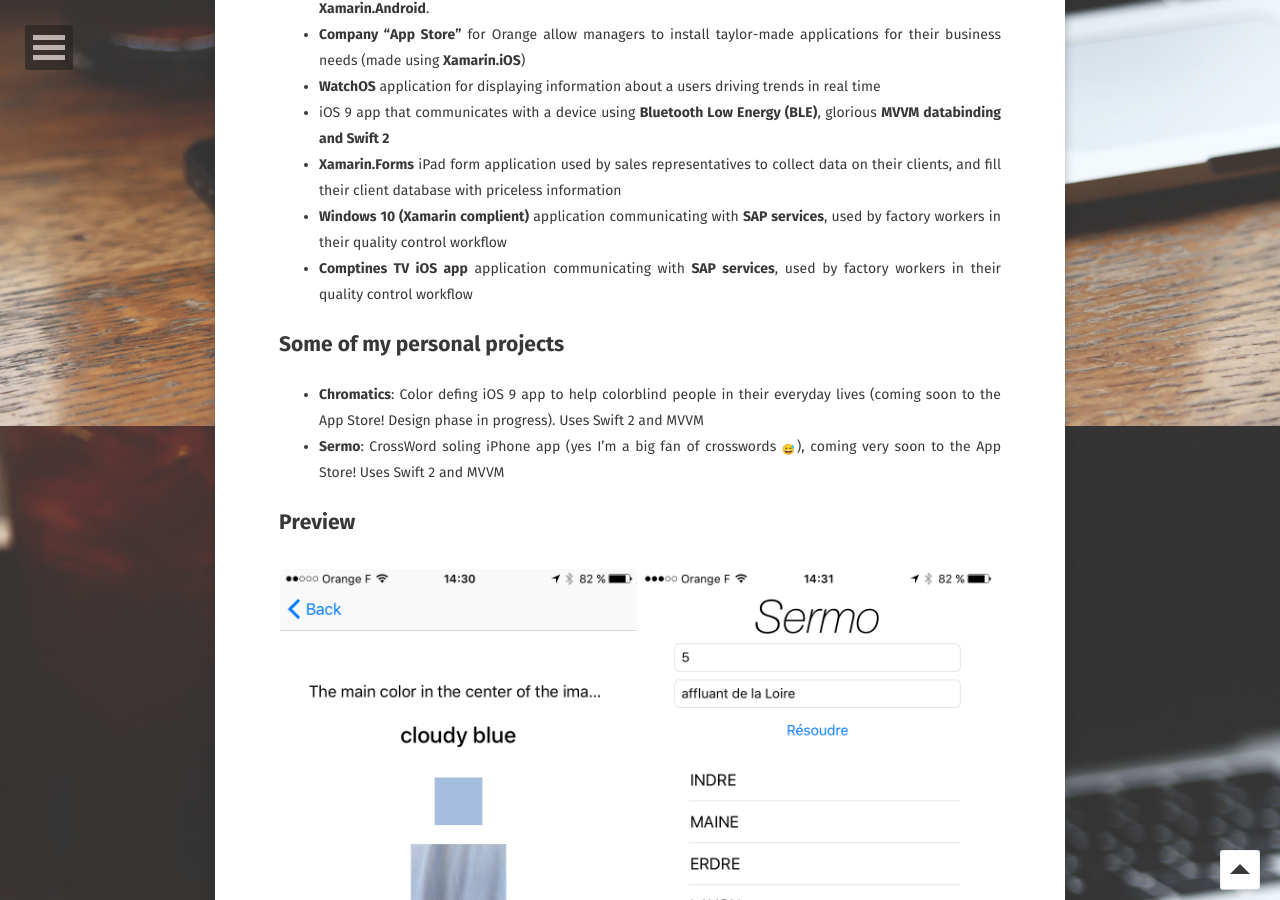
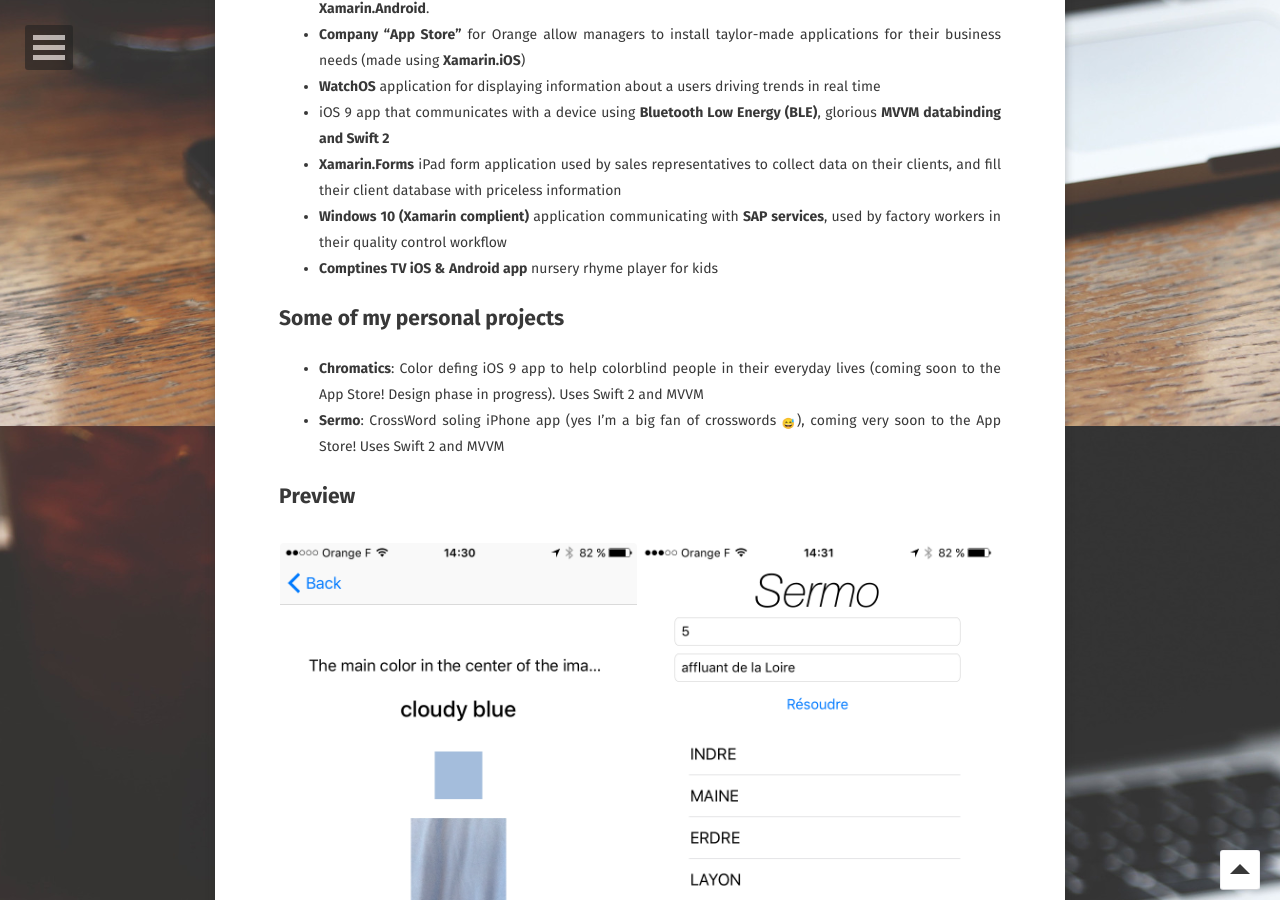
Before and after one commit to RichDCs/Blog, a Jekyll site: the page built from about/index.md, in a window 1280 px wide and 900 px high, scrolled down 1374 px. Built offline with Jekyll 4.4.1, drawn with Linux system fonts in a browser that asks for light colours; emoji names are drawn with the system emoji font; some web fonts are replaced.

Commit message:
fix comptineTV description

```diff
--- a/about/index.md
+++ b/about/index.md
@@ -32,7 +32,7 @@ User experience is especially important in a mobile app: users will flee your ap
 * iOS 9 app that communicates with a device using <b>Bluetooth Low Energy (BLE)</b>, glorious <b>MVVM databinding and Swift 2</b>
 * <b>Xamarin.Forms</b> iPad form application used by sales representatives to collect data on their clients, and fill their client database with priceless information
 * <b>Windows 10 (Xamarin complient)</b> application communicating with <b>SAP services</b>, used by factory workers in their quality control workflow
-* <b>Comptines TV iOS app</b> application communicating with <b>SAP services</b>, used by factory workers in their quality control workflow
+* <b>Comptines TV iOS & Android app</b> nursery rhyme player for kids
 
 ## Some of my personal projects
 * <b>Chromatics</b>: Color defing iOS 9 app to help colorblind people in their everyday lives (coming soon to the App Store! Design phase in progress). Uses Swift 2 and MVVM
```
